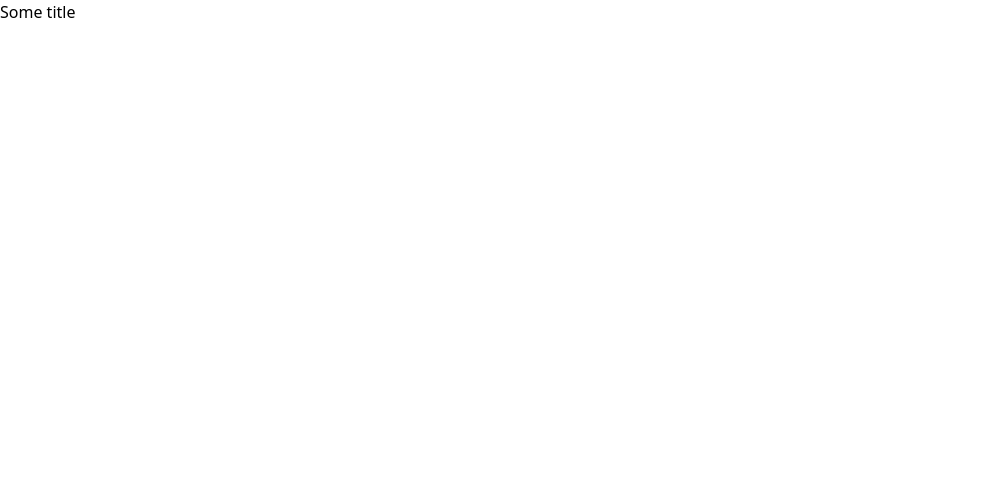
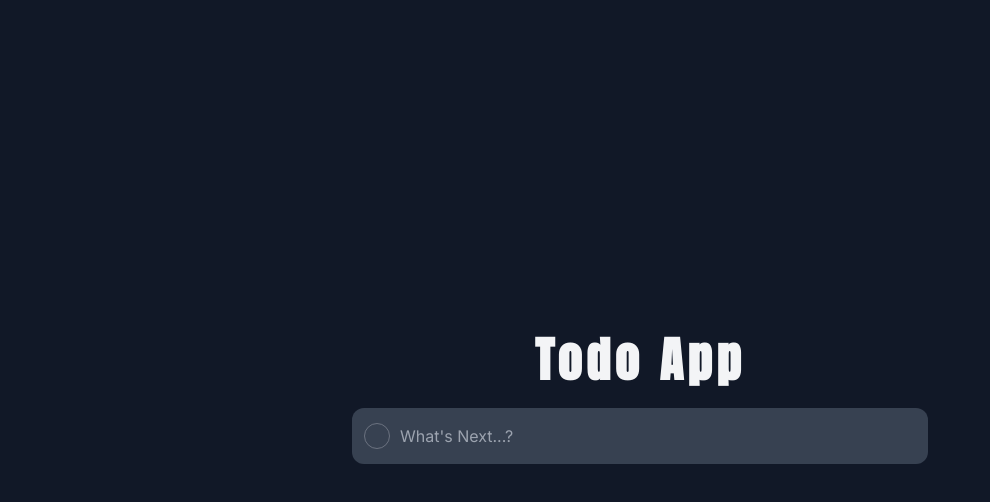
Before and after one commit to danielsalvas/todoApp-react-zustand, a React (Vite) app: page / in a window 1280 px wide. Shown: the top 502 px of the page, without its empty margins (0-990 px from the left). Built offline with nearby package versions, Linux system fonts and the light colour scheme.

Commit message:
[Feature] Title and Input Done

```diff
--- a/index.html
+++ b/index.html
@@ -4,6 +4,9 @@
     <meta charset="UTF-8" />
     <link rel="icon" type="image/svg+xml" href="/check.png" />
     <meta name="viewport" content="width=device-width, initial-scale=1.0" />
+    <link rel="preconnect" href="https://fonts.googleapis.com">
+    <link rel="preconnect" href="https://fonts.gstatic.com" crossorigin>
+    <link href="https://fonts.googleapis.com/css2?family=Anton&family=Inter&display=swap" rel="stylesheet">
     <title>Todo App</title>
   </head>
   <body>
--- a/src/App.jsx
+++ b/src/App.jsx
@@ -1,4 +1,6 @@
 import { useState } from 'react'
+import Title from './components/Title';
+import Input from './components/Input';
 import { shallow } from "zustand/shallow";
 import { useStore } from './stores';
 
@@ -14,8 +16,11 @@
   const { setTodo } = useStore();
 
   return (
-    <div className="App">
-      {todo}
+    <div className="bg-gray-900 min-h-screen h-full text-gray-100 flex items-center justify-center py-20 px-5">
+      <div className='container flex flex-col max-w-xl'>
+        <Title />
+        <Input />
+      </div>
     </div>
   )
 }
--- /dev/null
+++ b/src/components/Input.jsx
@@ -0,0 +1,15 @@
+import React from 'react'
+
+const Input = () => {
+  return (
+    <div className='mt-6 relative'>
+      <div className='absolute inset-y-0 left-0 pl-3 flex items-center pointer-events-none'>
+        <span className='border border-gray-500 border-solid p-3 rounded-full'> </span>
+      </div>
+      <input type="text" className='focus:shadow-lg font-inter focus:shadow-blue-800 pl-12 w-full py-4 bg-gray-700 rounded-xl outline-none transition-all duration-300 ease-in-out' placeholder="What's Next...?" />
+
+    </div>
+  )
+}
+
+export default Input
--- /dev/null
+++ b/src/components/Title.jsx
@@ -0,0 +1,13 @@
+import React from 'react'
+
+const Title = () => {
+  return (
+    <div>
+      <h1 className='text-5xl text-center font-anton font-bold tracking-widest'>
+        Todo App
+      </h1>
+    </div>
+  )
+}
+
+export default Title
--- a/tailwind.config.cjs
+++ b/tailwind.config.cjs
@@ -5,7 +5,12 @@
     "./src/**/*.{js,ts,jsx,tsx}",
   ],
   theme: {
-    extend: {},
+    extend: {
+      fontFamily: {
+        anton: "'Anton', serif",
+        inter: "'Inter', serif",
+      }
+    },
   },
   plugins: [],
 }
```
